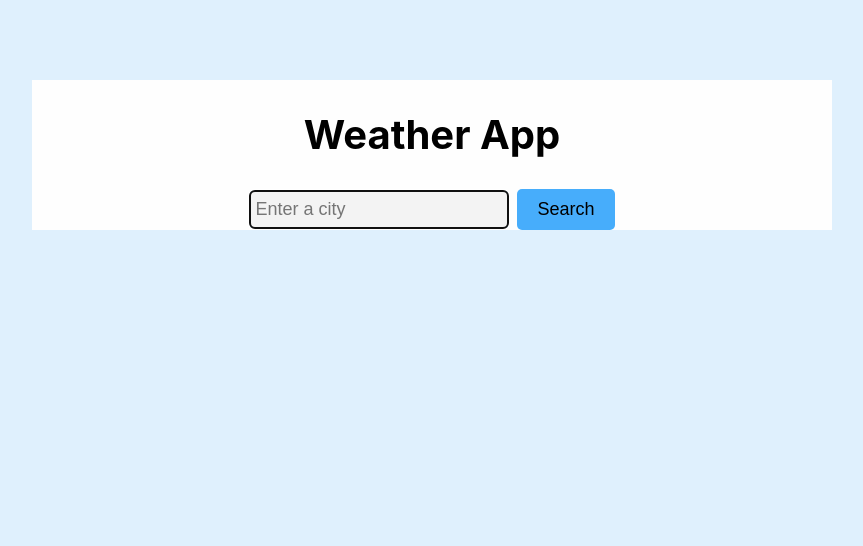
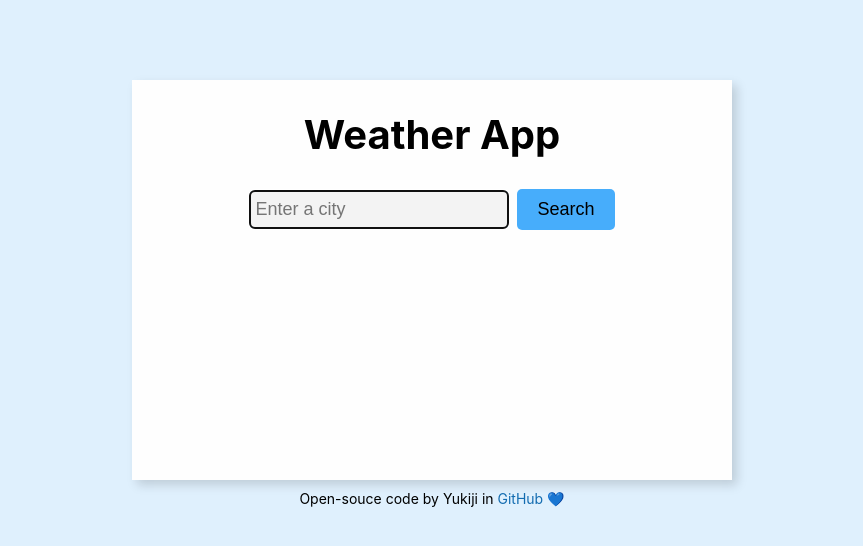
Before and after one commit to yukijina/react-weather-homework, a React (Create React App) app: page / in a window 1280 px wide. Shown: the top 546 px of the page, without its empty margins (208-1071 px from the left). Built offline with nearby package versions, Linux system fonts and the light colour scheme.

Commit message:
created footer, adjusted margin and container

```diff
--- a/src/App.css
+++ b/src/App.css
@@ -1,7 +1,9 @@
-.App {
+.App-container {
   background-color: #fefefe;
-  max-width: 80rem;
-  margin: 8rem auto;
+  height: 40rem;
+  max-width: 60rem;
+  margin: 8rem auto 1rem auto;
+  box-shadow: 5px 5px 10px rgba(0, 0, 0, 0.15);
 }
 
 .App-header {
@@ -14,7 +16,29 @@ h1 {
   text-align: center;
 }
 
+h2 {
+  font-size: 3.2rem;
+  font-weight: 600;
+}
+
 p,
 input {
   font-size: 1.8rem;
 }
+
+footer {
+  text-align: center;
+  font-size: 1.4rem;
+}
+
+a,
+a:link,
+a:visited,
+a:active {
+  text-decoration: none;
+  color: #136cb0;
+}
+
+a:hover {
+  font-weight: 600;
+}
--- a/src/App.js
+++ b/src/App.js
@@ -4,10 +4,18 @@ import Search from './Search';
 function App() {
   return (
     <div className='App'>
-      <header className='App-header'>
-        <h1>Weather App</h1>
-      </header>
-      <Search />
+      <div className='App-container'>
+        <header className='App-header'>
+          <h1>Weather App</h1>
+        </header>
+        <Search />
+      </div>
+      <footer>
+        Open-souce code by Yukiji in{' '}
+        <a href='https://github.com/yukijina/react-weather-homework'>
+          GitHub 💙
+        </a>
+      </footer>
     </div>
   );
 }
```
